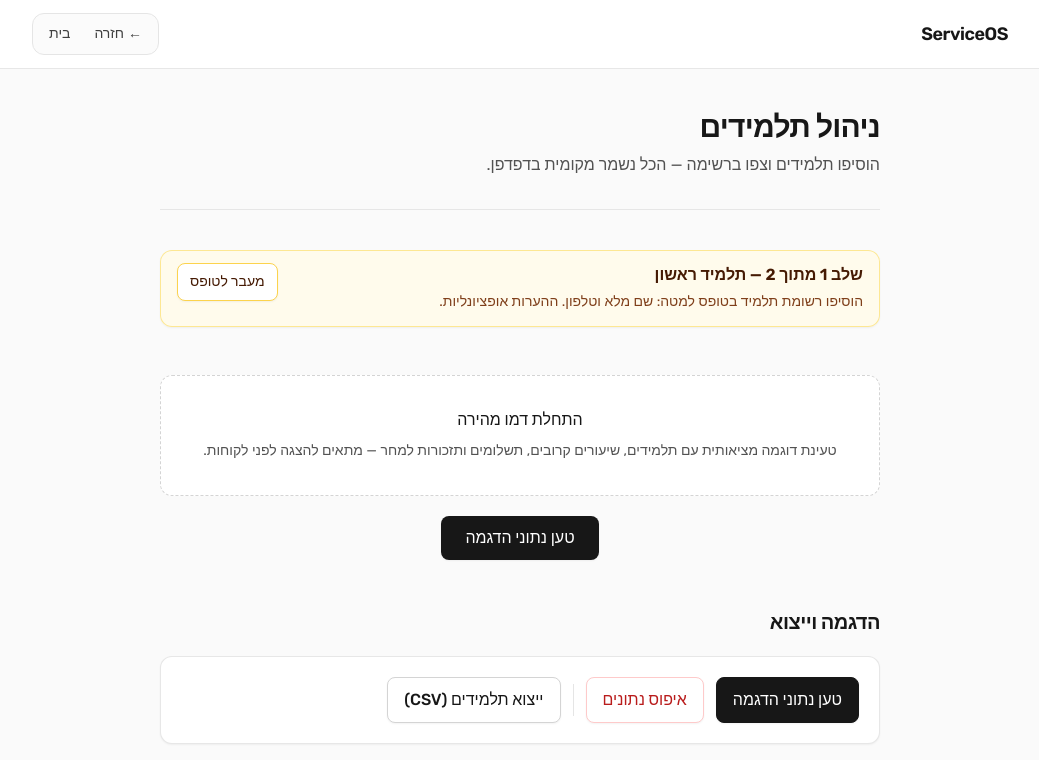
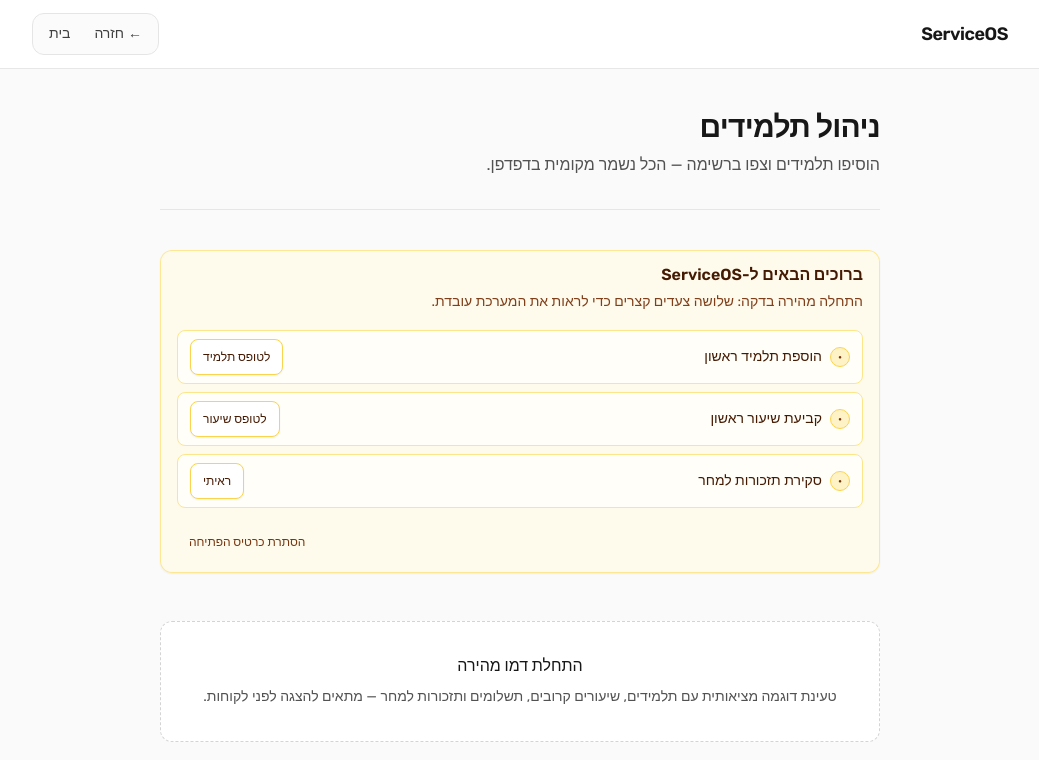
Before and after one commit to Sameerzaher/ServiceOS, a Next.js app: page / in a window 1280 px wide. Shown: the top 760 px of the page, without its empty margins (120-1159 px from the left). Built offline with nearby package versions, Linux system fonts and the light colour scheme.

Commit message:
feat(onboarding): add lightweight first-run guidance

```diff
--- a/src/app/page.tsx
+++ b/src/app/page.tsx
@@ -17,6 +17,10 @@ import {
 } from "@/components/ui";
 import { DEMO_SETTINGS, buildDemoDataset } from "@/core/demo/demoSeed";
 import { isDemoModeActive, setDemoModeActive } from "@/core/demo/demoMode";
+import {
+  loadFirstRunOnboardingState,
+  saveFirstRunOnboardingState,
+} from "@/core/onboarding/firstRun";
 import { PaymentStatus } from "@/core/types/appointment";
 import { isPaidStatus } from "@/core/utils/insights";
 import {
@@ -92,6 +96,8 @@ export default function HomePage() {
   const [demoResetOpen, setDemoResetOpen] = useState(false);
   const [demoLoadOpen, setDemoLoadOpen] = useState(false);
   const [demoActive, setDemoActive] = useState(false);
+  const [onboardingDismissed, setOnboardingDismissed] = useState(false);
+  const [remindersReviewed, setRemindersReviewed] = useState(false);
 
   const referenceDate = useMemo(() => new Date(), []);
 
@@ -135,19 +141,29 @@ export default function HomePage() {
   const hasAnyData =
     sortedClients.length > 0 || sortedAppointments.length > 0;
 
-  const onboardingPhase = useMemo((): "client" | "appointment" | null => {
-    if (!dataReady) return null;
-    if (sortedClients.length === 0) return "client";
-    if (sortedAppointments.length === 0) return "appointment";
-    return null;
-  }, [dataReady, sortedClients.length, sortedAppointments.length]);
-
   const displayTitle =
     settings.businessName.trim() || appPageTitle(preset);
 
   useEffect(() => {
     setDemoActive(isDemoModeActive());
+    const onboarding = loadFirstRunOnboardingState();
+    setOnboardingDismissed(onboarding.dismissed);
+    setRemindersReviewed(onboarding.remindersReviewed);
   }, []);
+
+  const onboardingCompleted =
+    sortedClients.length > 0 && sortedAppointments.length > 0 && remindersReviewed;
+  const needsFirstClient = sortedClients.length === 0;
+  const needsFirstAppointment = sortedAppointments.length === 0;
+
+  useEffect(() => {
+    if (!dataReady) return;
+    if (!onboardingDismissed && onboardingCompleted) {
+      const next = { dismissed: true, remindersReviewed: true };
+      saveFirstRunOnboardingState(next);
+      setOnboardingDismissed(true);
+    }
+  }, [dataReady, onboardingDismissed, onboardingCompleted]);
 
   useEffect(() => {
     if (!dataReady) return;
@@ -328,8 +344,22 @@ export default function HomePage() {
           </section>
         ) : null}
 
-        {onboardingPhase ? (
-          <FirstRunOnboarding phase={onboardingPhase} />
+        {!onboardingDismissed ? (
+          <FirstRunOnboarding
+            hasClient={sortedClients.length > 0}
+            hasAppointment={sortedAppointments.length > 0}
+            remindersReviewed={remindersReviewed}
+            onMarkRemindersReviewed={() => {
+              const next = { dismissed: false, remindersReviewed: true };
+              saveFirstRunOnboardingState(next);
+              setRemindersReviewed(true);
+            }}
+            onDismiss={() => {
+              const next = { dismissed: true, remindersReviewed };
+              saveFirstRunOnboardingState(next);
+              setOnboardingDismissed(true);
+            }}
+          />
         ) : null}
 
         {isStorageEmpty ? (
@@ -410,7 +440,7 @@ export default function HomePage() {
           )}
         </section>
 
-        <section className={ui.section}>
+        <section id={ONBOARDING_ANCHORS.summary} className={ui.section}>
           <h2 className={ui.sectionHeading}>{heUi.sections.summary}</h2>
           {!dataReady ? (
             <LoadingState message={heUi.loading.summary} />
@@ -454,7 +484,7 @@ export default function HomePage() {
           id={ONBOARDING_ANCHORS.clientForm}
           className={cn(
             ui.section,
-            onboardingPhase === "client" &&
+            needsFirstClient &&
               "scroll-mt-6 rounded-xl ring-2 ring-amber-400/90 ring-offset-2 ring-offset-neutral-50",
           )}
         >
@@ -524,7 +554,7 @@ export default function HomePage() {
           id={ONBOARDING_ANCHORS.lessonForm}
           className={cn(
             ui.section,
-            onboardingPhase === "appointment" &&
+            needsFirstAppointment &&
               "scroll-mt-6 rounded-xl ring-2 ring-amber-400/90 ring-offset-2 ring-offset-neutral-50",
           )}
         >
--- a/src/config/locale/he/strings.ts
+++ b/src/config/locale/he/strings.ts
@@ -31,13 +31,16 @@ export const heUi = {
 
   /** First-time flow until at least one lesson exists */
   onboarding: {
-    step1Title: "שלב 1 מתוך 2 — תלמיד ראשון",
-    step1Hint:
-      "הוסיפו רשומת תלמיד בטופס למטה: שם מלא וטלפון. ההערות אופציונליות.",
-    step2Title: "שלב 2 מתוך 2 — שיעור ראשון",
-    step2Hint:
-      "קבעו שיעור: בחרו תלמיד, תאריך ושעה. אחרי השמירה יופיעו הסיכומים והתזכורות.",
-    jumpToForm: "מעבר לטופס",
+    welcomeTitle: "ברוכים הבאים ל-ServiceOS",
+    welcomeHint:
+      "התחלה מהירה בדקה: שלושה צעדים קצרים כדי לראות את המערכת עובדת.",
+    checklistAddClient: "הוספת תלמיד ראשון",
+    checklistAddLesson: "קביעת שיעור ראשון",
+    checklistReviewReminders: "סקירת תזכורות למחר",
+    jumpToClientForm: "לטופס תלמיד",
+    jumpToLessonForm: "לטופס שיעור",
+    markRemindersReviewed: "ראיתי",
+    dismiss: "הסתרת כרטיס הפתיחה",
   },
 
   toast: {
--- /dev/null
+++ b/src/core/onboarding/firstRun.ts
@@ -0,0 +1,29 @@
+import { loadFromStorage, saveToStorage } from "@/core/utils/storage";
+
+const FIRST_RUN_KEY = "serviceos.firstRunOnboarding";
+
+export interface FirstRunOnboardingState {
+  dismissed: boolean;
+  remindersReviewed: boolean;
+}
+
+const DEFAULT_STATE: FirstRunOnboardingState = {
+  dismissed: false,
+  remindersReviewed: false,
+};
+
+export function loadFirstRunOnboardingState(): FirstRunOnboardingState {
+  const raw = loadFromStorage<unknown>(FIRST_RUN_KEY);
+  if (!raw || typeof raw !== "object") return DEFAULT_STATE;
+  const next = raw as Partial<FirstRunOnboardingState>;
+  return {
+    dismissed: next.dismissed === true,
+    remindersReviewed: next.remindersReviewed === true,
+  };
+}
+
+export function saveFirstRunOnboardingState(
+  next: FirstRunOnboardingState,
+): void {
+  saveToStorage(FIRST_RUN_KEY, next);
+}
--- a/src/features/onboarding/components/FirstRunOnboarding.tsx
+++ b/src/features/onboarding/components/FirstRunOnboarding.tsx
@@ -3,16 +3,19 @@
 import { heUi } from "@/config";
 import { cn } from "@/lib/cn";
 
-export type OnboardingPhase = "client" | "appointment";
-
 /** Section `id`s for scroll targets and page wiring. */
 export const ONBOARDING_ANCHORS = {
   clientForm: "onboarding-first-client",
   lessonForm: "onboarding-first-lesson",
+  summary: "onboarding-summary",
 } as const;
 
 export interface FirstRunOnboardingProps {
-  phase: OnboardingPhase;
+  hasClient: boolean;
+  hasAppointment: boolean;
+  remindersReviewed: boolean;
+  onMarkRemindersReviewed: () => void;
+  onDismiss: () => void;
 }
 
 function scrollToAnchor(id: string): void {
@@ -22,11 +25,39 @@ function scrollToAnchor(id: string): void {
   });
 }
 
-/**
- * Compact first-run hints; hidden automatically when at least one appointment exists.
- */
-export function FirstRunOnboarding({ phase }: FirstRunOnboardingProps) {
-  const isClient = phase === "client";
+export function FirstRunOnboarding({
+  hasClient,
+  hasAppointment,
+  remindersReviewed,
+  onMarkRemindersReviewed,
+  onDismiss,
+}: FirstRunOnboardingProps) {
+  const checklist = [
+    {
+      id: "client",
+      title: heUi.onboarding.checklistAddClient,
+      done: hasClient,
+      action: () => scrollToAnchor(ONBOARDING_ANCHORS.clientForm),
+      actionLabel: heUi.onboarding.jumpToClientForm,
+    },
+    {
+      id: "appointment",
+      title: heUi.onboarding.checklistAddLesson,
+      done: hasAppointment,
+      action: () => scrollToAnchor(ONBOARDING_ANCHORS.lessonForm),
+      actionLabel: heUi.onboarding.jumpToLessonForm,
+    },
+    {
+      id: "reminders",
+      title: heUi.onboarding.checklistReviewReminders,
+      done: remindersReviewed,
+      action: () => {
+        scrollToAnchor(ONBOARDING_ANCHORS.summary);
+        onMarkRemindersReviewed();
+      },
+      actionLabel: heUi.onboarding.markRemindersReviewed,
+    },
+  ] as const;
 
   return (
     <section
@@ -34,34 +65,66 @@ export function FirstRunOnboarding({ phase }: FirstRunOnboardingProps) {
       aria-labelledby="onboarding-heading"
       role="region"
     >
-      <div className="flex flex-col gap-4 sm:flex-row sm:items-start sm:justify-between sm:gap-3">
+      <div className="flex flex-col gap-4">
         <div className="min-w-0 flex-1 space-y-1">
           <h2
             id="onboarding-heading"
             className="text-sm font-semibold text-amber-950 sm:text-base"
           >
-            {isClient ? heUi.onboarding.step1Title : heUi.onboarding.step2Title}
+            {heUi.onboarding.welcomeTitle}
           </h2>
           <p className="text-sm leading-relaxed text-amber-900/95">
-            {isClient ? heUi.onboarding.step1Hint : heUi.onboarding.step2Hint}
+            {heUi.onboarding.welcomeHint}
           </p>
         </div>
+
+        <ul className="space-y-2">
+          {checklist.map((item) => (
+            <li
+              key={item.id}
+              className="flex items-center justify-between gap-3 rounded-lg border border-amber-200 bg-white/70 px-3 py-2"
+            >
+              <div className="flex min-w-0 items-center gap-2 text-sm">
+                <span
+                  className={cn(
+                    "inline-flex h-5 w-5 items-center justify-center rounded-full border text-xs",
+                    item.done
+                      ? "border-emerald-300 bg-emerald-100 text-emerald-800"
+                      : "border-amber-300 bg-amber-100 text-amber-900",
+                  )}
+                  aria-hidden
+                >
+                  {item.done ? "✓" : "•"}
+                </span>
+                <span className={cn(item.done && "text-amber-900/80 line-through")}>
+                  {item.title}
+                </span>
+              </div>
+              {!item.done ? (
                 <button
                   type="button"
-          onClick={() =>
-            scrollToAnchor(
-              isClient
-                ? ONBOARDING_ANCHORS.clientForm
-                : ONBOARDING_ANCHORS.lessonForm,
-            )
-          }
+                  onClick={item.action}
                   className={cn(
-            "min-h-[2.75rem] shrink-0 rounded-lg border border-amber-300 bg-white px-4 py-2 text-sm font-medium text-amber-950 shadow-sm transition sm:min-h-0 sm:px-3",
+                    "min-h-[2.25rem] shrink-0 rounded-lg border border-amber-300 bg-white px-3 py-1.5 text-xs font-medium text-amber-950 shadow-sm transition",
                     "hover:bg-amber-100 focus-visible:outline focus-visible:outline-2 focus-visible:outline-offset-2 focus-visible:outline-amber-600",
                   )}
                 >
-          {heUi.onboarding.jumpToForm}
+                  {item.actionLabel}
                 </button>
+              ) : null}
+            </li>
+          ))}
+        </ul>
+
+        <div className="flex justify-end">
+          <button
+            type="button"
+            onClick={onDismiss}
+            className="min-h-[2.25rem] rounded-lg px-3 py-1.5 text-xs font-medium text-amber-900 underline-offset-2 transition hover:underline"
+          >
+            {heUi.onboarding.dismiss}
+          </button>
+        </div>
       </div>
     </section>
   );
```
Lines whose indentation alone changed are shown as unchanged.
